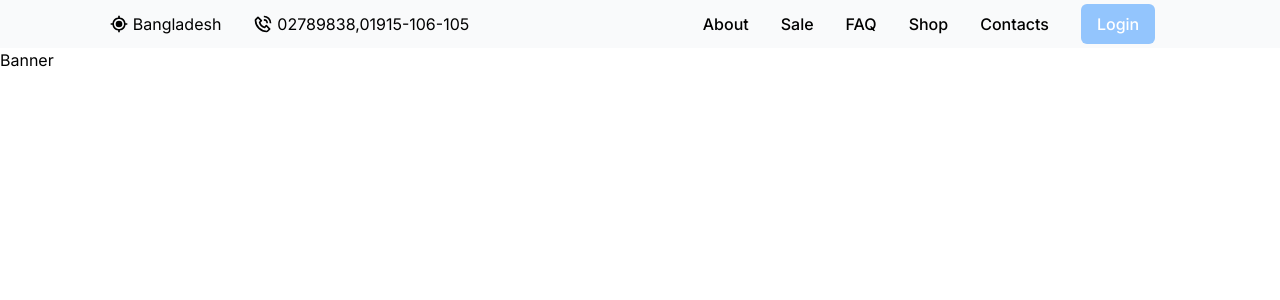
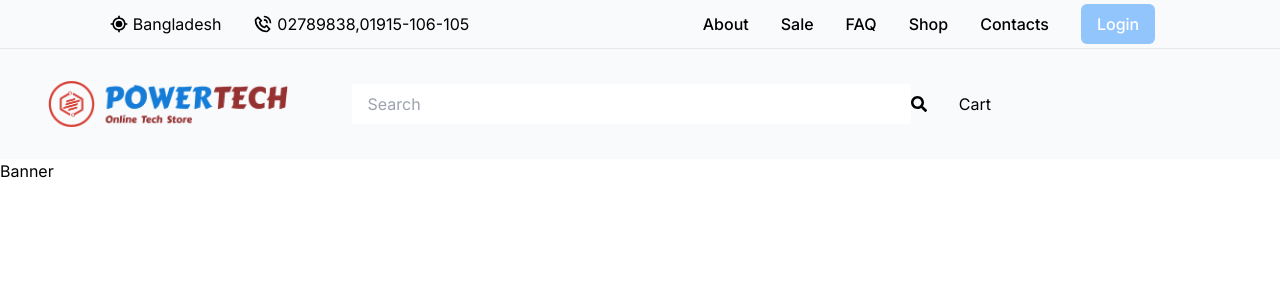
Before and after one commit to rakibulhasan933/power-tech-client, a Next.js app: page / in a window 1280 px wide. Shown: the top 300 px of the page. Built offline with nearby package versions, Linux system fonts and the light colour scheme.

Commit message:
[ADD] main navbar

```diff
--- a/components/Navbar/page.js
+++ b/components/Navbar/page.js
@@ -2,10 +2,14 @@
 import React from 'react';
 import { BiCurrentLocation } from 'react-icons/bi';
 import { BiPhoneCall } from 'react-icons/bi';
+import { FaSearch } from 'react-icons/fa';
+import logo from '../assets/logo.png';
+import Image from 'next/image';
 
 function Navbar() {
 	return (
-		<nav className='py-1 bg-gray-50'>
+		<nav className='bg-gray-50'>
+			<div className="py-1">
 				<div className="flex flex-col justify-center text-center md:justify-around md:flex-row ">
 					<div className="flex flex-row justify-center ">
 						<div className="flex flex-row items-center gap-1 mr-8">
@@ -25,6 +29,20 @@ function Navbar() {
 						<div className="px-4 py-2 mx-4 font-medium text-white bg-blue-300 rounded-md cursor-pointer hover:bg-blue-500">Login</div>
 					</div>
 				</div>
+			</div>
+			<hr className='w-full ' />
+			<div className="flex flex-row items-center px-8 py-8">
+				<div className="mx-4 basis-1/4">
+					<Image src={logo} alt='logo' width={240} height={120} />
+				</div>
+				<div className="basis-2/4">
+					<form className='flex flex-row rounded-lg '>
+						<input type="search" className='w-full px-4 py-2 border-white' placeholder='Search' />
+						<button type="submit"><FaSearch /></button>
+					</form>
+				</div>
+				<div className="px-4 mx-4 basis-1/4">Cart</div>
+			</div>
 		</nav>
 	)
 }
```
Also changed, not shown: components/assets/logo.png (added). Lines whose indentation alone changed are shown as unchanged.
